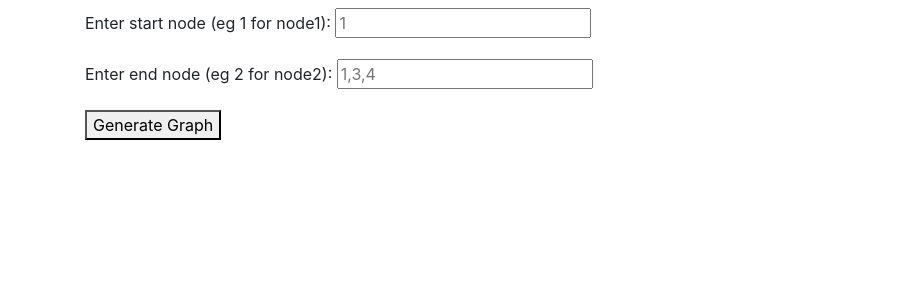
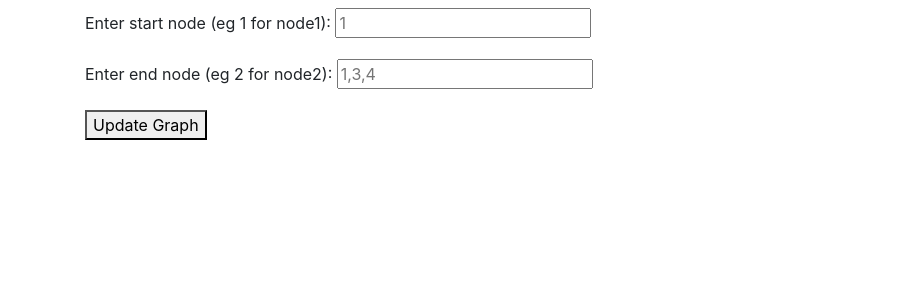
Before and after one commit to Cheesbert/Django_Tutorial, a Django app: page /graph/ in a window 1280 px wide. Shown: the part 251-551 px from the top of the page, without its empty margins (0-910 px from the left). Run offline with Django 5.2, Linux system fonts and the light colour scheme; some libraries are stand-ins or nearby versions.

```diff
--- a/django_tutorial/myapp/templates/graph.html
+++ b/django_tutorial/myapp/templates/graph.html
@@ -8,7 +8,7 @@
 <form method="post">
     {% csrf_token %}
     {{ form.as_p }}
-    <button type="submit">Generate Graph</button>
+    <button type="submit">Update Graph</button>
 </form>
 
 {% if graph_img %}
```
